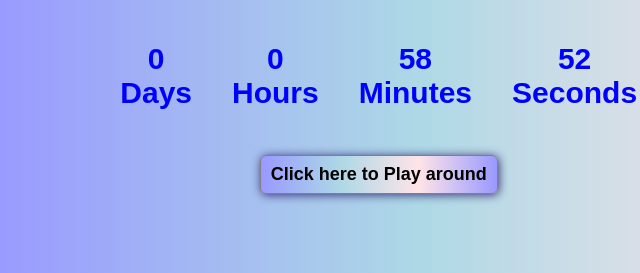
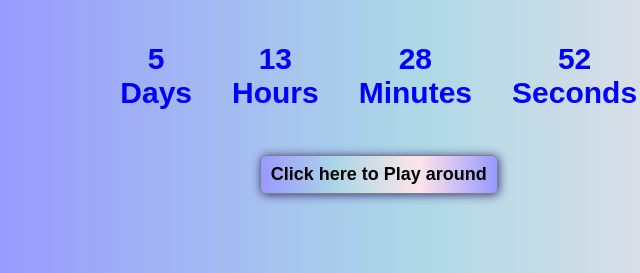
Before and after one commit to Dolsy04/NIMAH-BIRTHDAY, a plain HTML site: page index.html in a window 1280 px wide. Shown: the part 349-622 px from the top of the page, 10-650 px from the left. Drawn offline with Linux system fonts and the light colour scheme.

Commit message:
Update index.html

```diff
--- a/index.html
+++ b/index.html
@@ -257,7 +257,7 @@
             window.location.href = 'playaround.html';
         });
 
-        const countDownDate = new Date('Oct 16, 2024 11:30:00').getTime();
+        const countDownDate = new Date('Oct 22, 2024 00:00:00').getTime();
         const set_Interval = setInterval(function(){
             const now = new Date().getTime();
             const distance = countDownDate - now;
```
